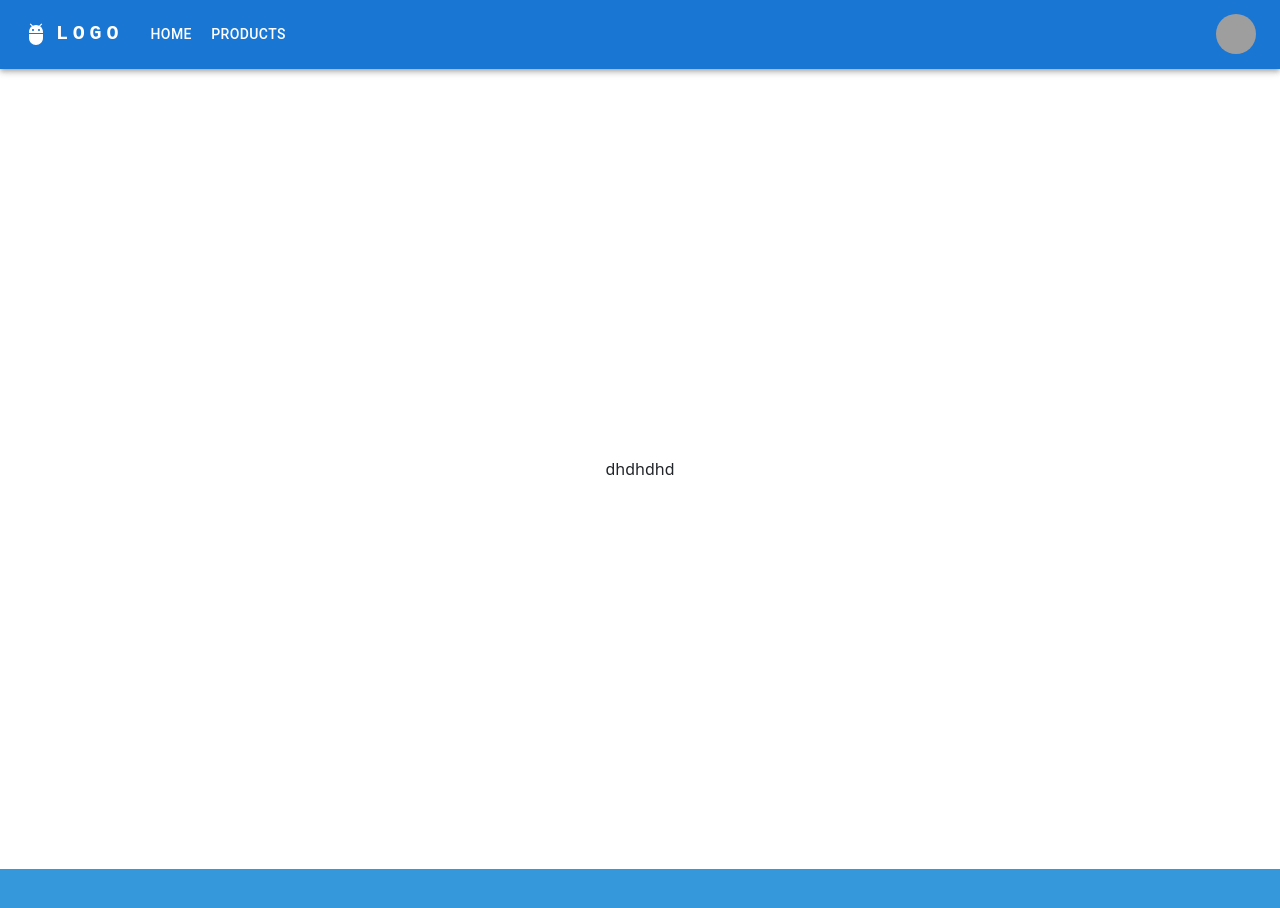
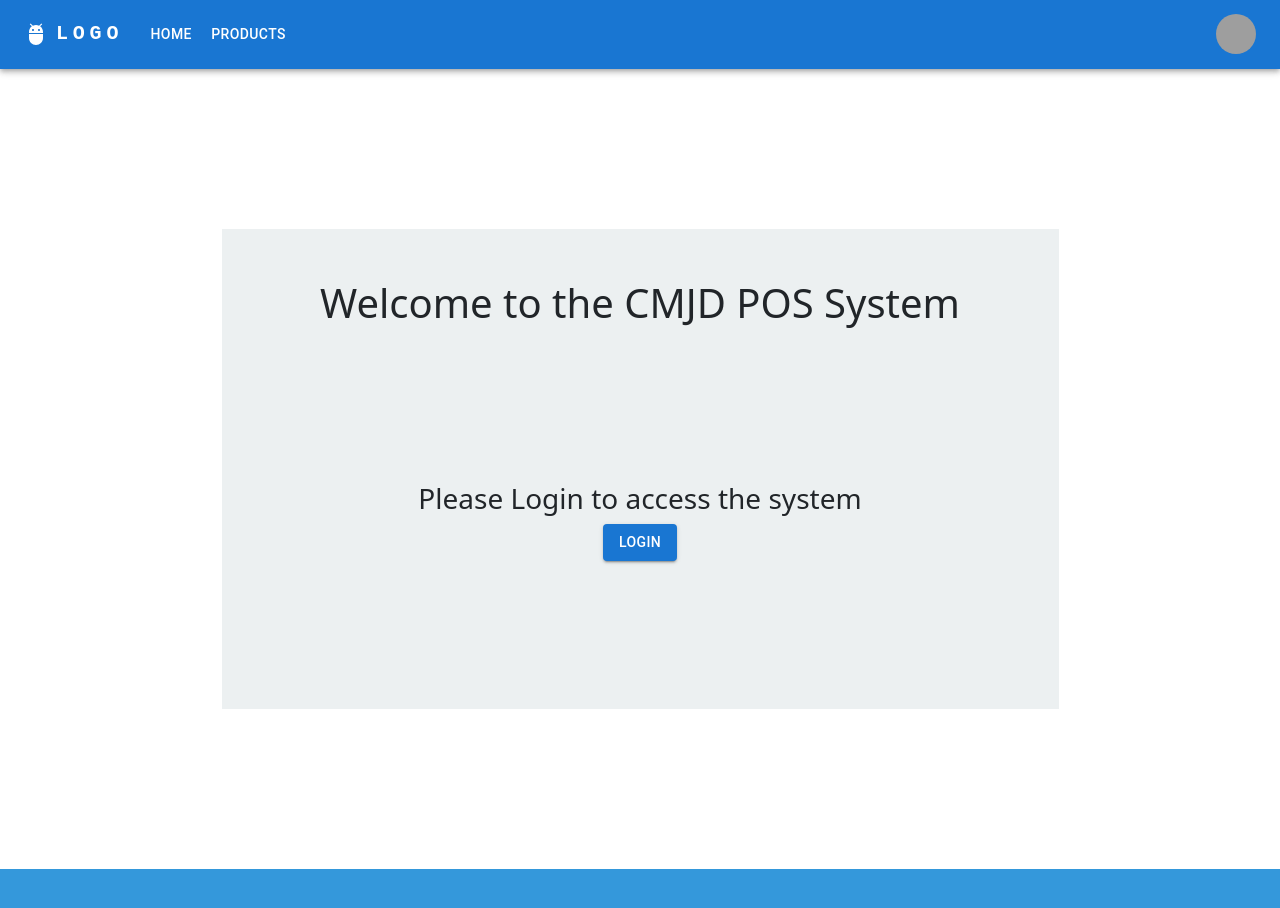
Before and after one commit to SachinthaDilshan96/CMJDCW2, a React (Create React App) app: page / in a window 1280 px wide. Shown: the top 908 px of the page. Built offline with nearby package versions, Linux system fonts and the light colour scheme; grey boxes are pictures that could not be loaded.

Commit message:
home done

```diff
--- a/src/pages/CSS/HomePage.css
+++ b/src/pages/CSS/HomePage.css
@@ -3,3 +3,14 @@
     width: 100vw;
     height: 100vh;
 }
+
+.inner-container{
+    background-color: darkgray;
+    width: 50%;
+    height: 50%;
+
+}
+
+.main-header{
+    margin-top: 50px;
+}
--- a/src/pages/HomePage.js
+++ b/src/pages/HomePage.js
@@ -1,9 +1,23 @@
 import "./CSS/HomePage.css"
+import Button from "@mui/material/Button";
+import {useNavigate} from "react-router-dom";
 
 const HomePage =()=>{
+    const navigate = useNavigate();
+    const changeRoute=()=>{
+        navigate("/login")
+    }
     return(
-        <div className={"main-container"}>
-dhdhdhd
+        <div className={"main-container container"}>
+            <div className={"inner-container row"}>
+                <div className={"col-sm-12 text-center"}>
+                    <h1 className={"main-header"}>Welcome to the CMJD POS System</h1>
+                </div>
+                <div className={"col-sm-12 text-center"}>
+                    <h3>Please Login to access the system</h3>
+                    <Button onClick={changeRoute} variant={"contained"}>Login</Button>
+                </div>
+            </div>
         </div>
     )
 }
```
